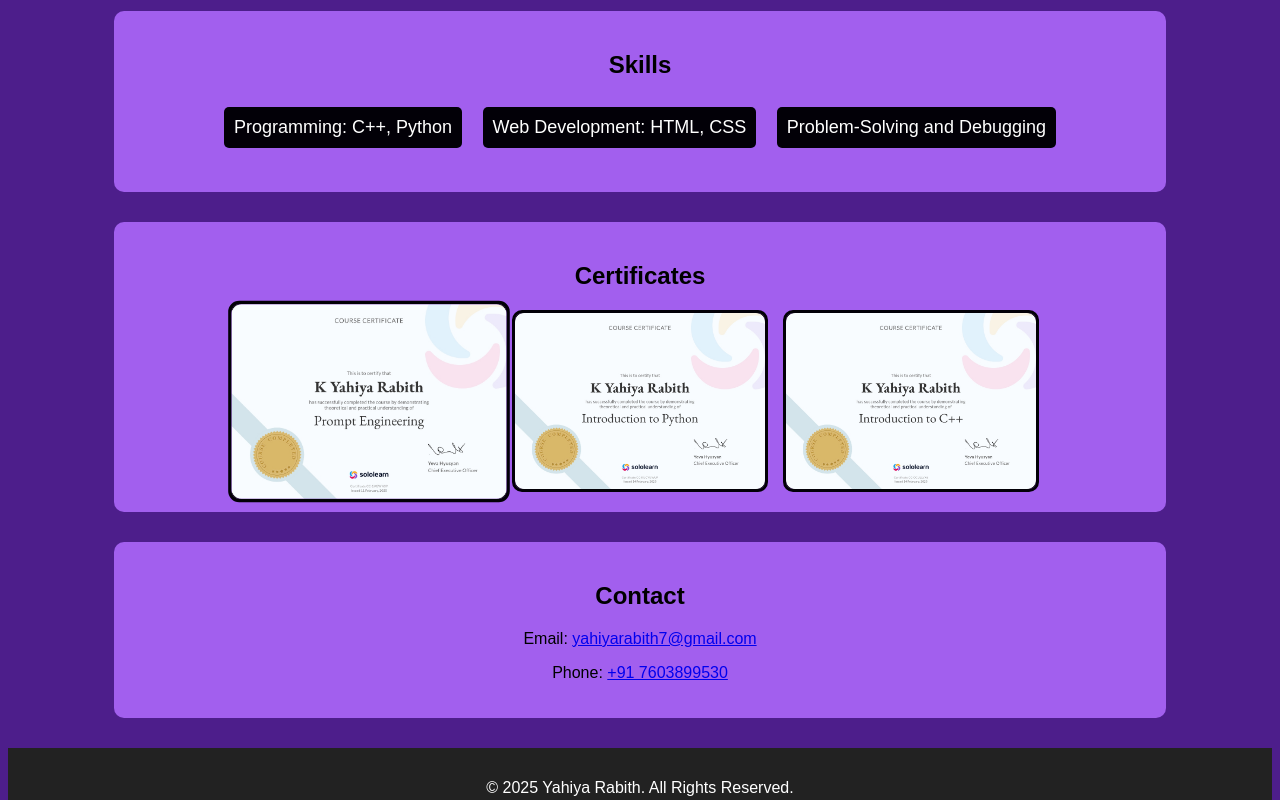
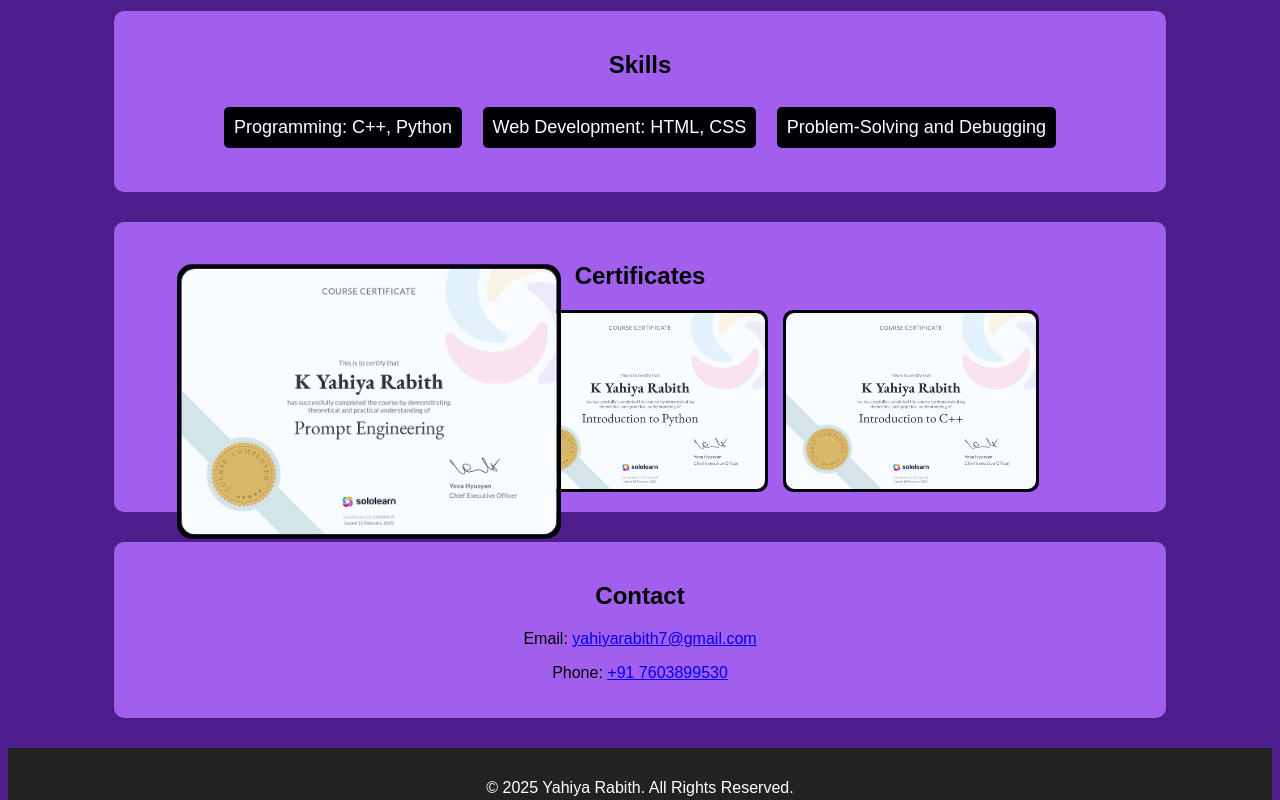
Before and after one commit to yahiyarabith/yahiyaportfolio, a plain HTML site: page index.html in a window 1280 px wide. In both pictures the pointer is over the picture 369 px from the left and 2102 px from the top of the page. Shown: the part 1702-2502 px from the top of the page. Drawn offline with Linux system fonts and the light colour scheme.

Commit message:
style.css

```diff
--- a/style.css
+++ b/style.css
@@ -93,7 +93,7 @@ ul li
 }
 .certificate-gallery img:hover
  {
-    transform: scale(1.1);
+    transform: scale(1.5);
 }
 footer
 {
```
